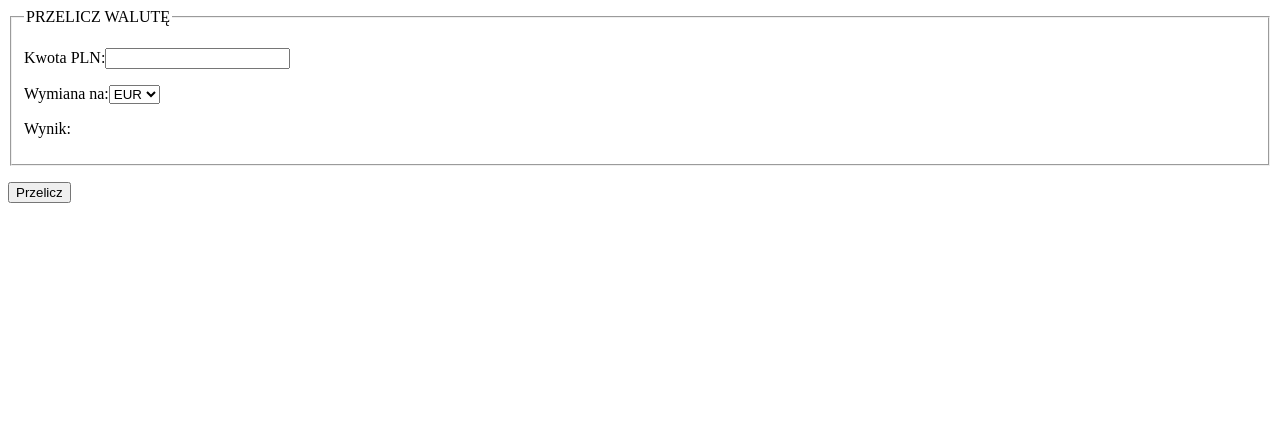
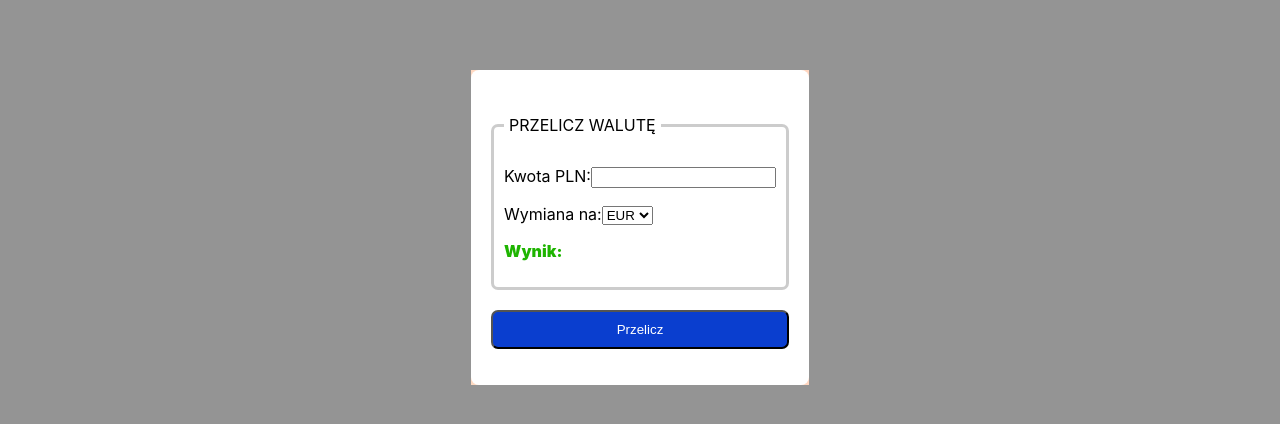
Before and after one commit to sukiennikk/currency-converter-react, a React (Create React App) app: page / in a window 1280 px wide. Shown: the top 424 px of the page. Built offline with nearby package versions, Linux system fonts and the light colour scheme.

Commit message:
styles added

```diff
--- a/src/styles/form.css
+++ b/src/styles/form.css
@@ -0,0 +1,54 @@
+.element {
+    margin: 0 auto;
+    width: max-content;
+    height: max-content;
+    background-image: url("/images/background.jpg");
+}
+
+.form {
+    margin-top: 70px;
+    max-width: 500px;
+    width: 100%;
+    padding: 20px;
+    background-color: rgb(255, 255, 255);
+    border-radius: 8px;
+}
+
+.caption{
+    padding: 5px;
+}
+
+.form__label {
+    display: inline-block;
+    margin-right: 5px;
+}
+
+.form__fieldset {
+    border: 3px solid #ccc;
+    padding: 10px;
+    width: 100%;
+    border-radius: 7px;
+    margin: 20px 0;
+}
+
+.form__button {
+    width: 100%;
+    background-color: rgb(10, 62, 207);
+    color: rgb(255, 255, 255);
+    padding: 10px;
+    border-radius: 7px;
+    transition: background-color 0.3s;
+}
+
+.form__button:hover {
+    background-color: rgb(8, 50, 165);
+}
+
+.form__button:active {
+    background-color: rgba(171, 209, 209, 0.788);
+}
+
+.form__result {
+    color: rgb(30, 180, 0);
+    font-weight: 900;
+}
--- a/src/styles/style.css
+++ b/src/styles/style.css
@@ -0,0 +1,18 @@
+html {
+    box-sizing: border-box;
+}
+
+*, ::after, ::before {
+    box-sizing: inherit;
+}
+
+body {
+    font-family: "Inter", sans-serif;
+    font-weight: 400;
+    margin: 0;
+    padding: 0;
+    display: flex;
+    justify-content: center;
+    align-items: center;
+    background-color: #949494;
+}
```
